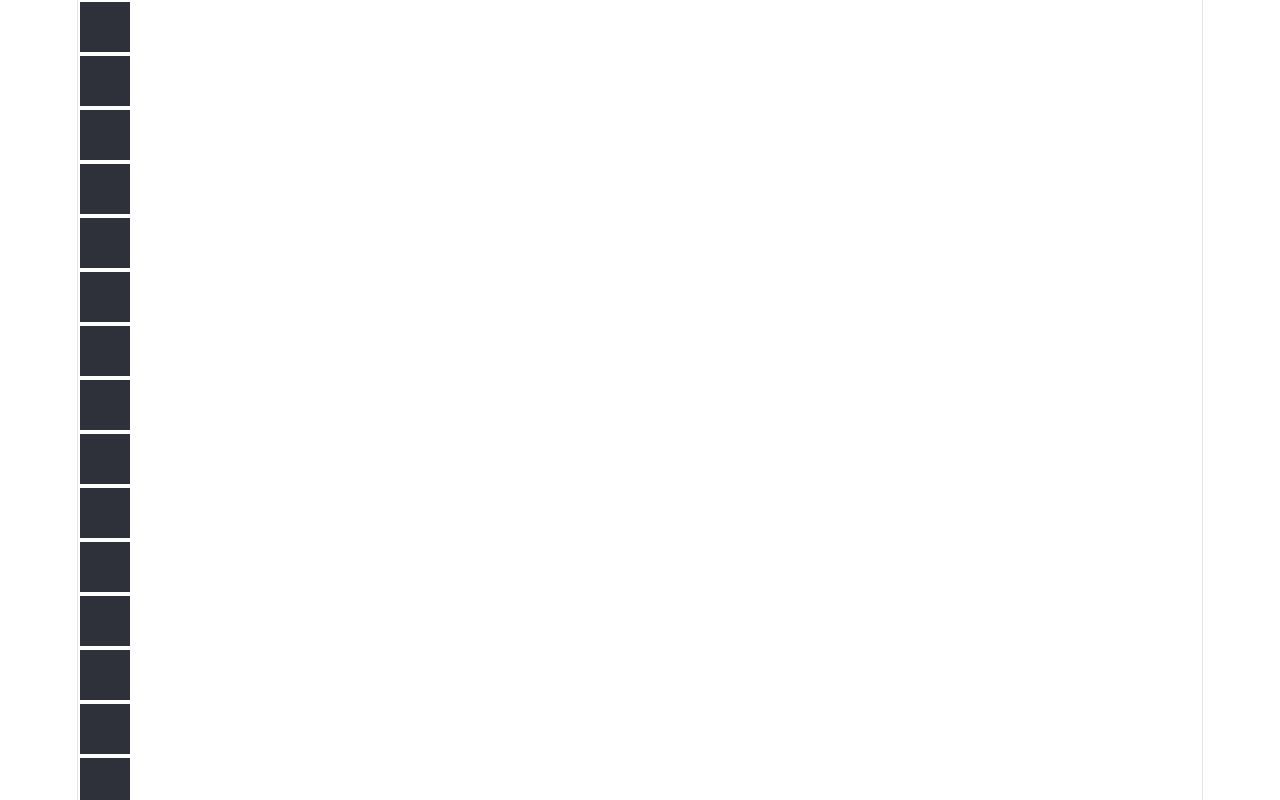
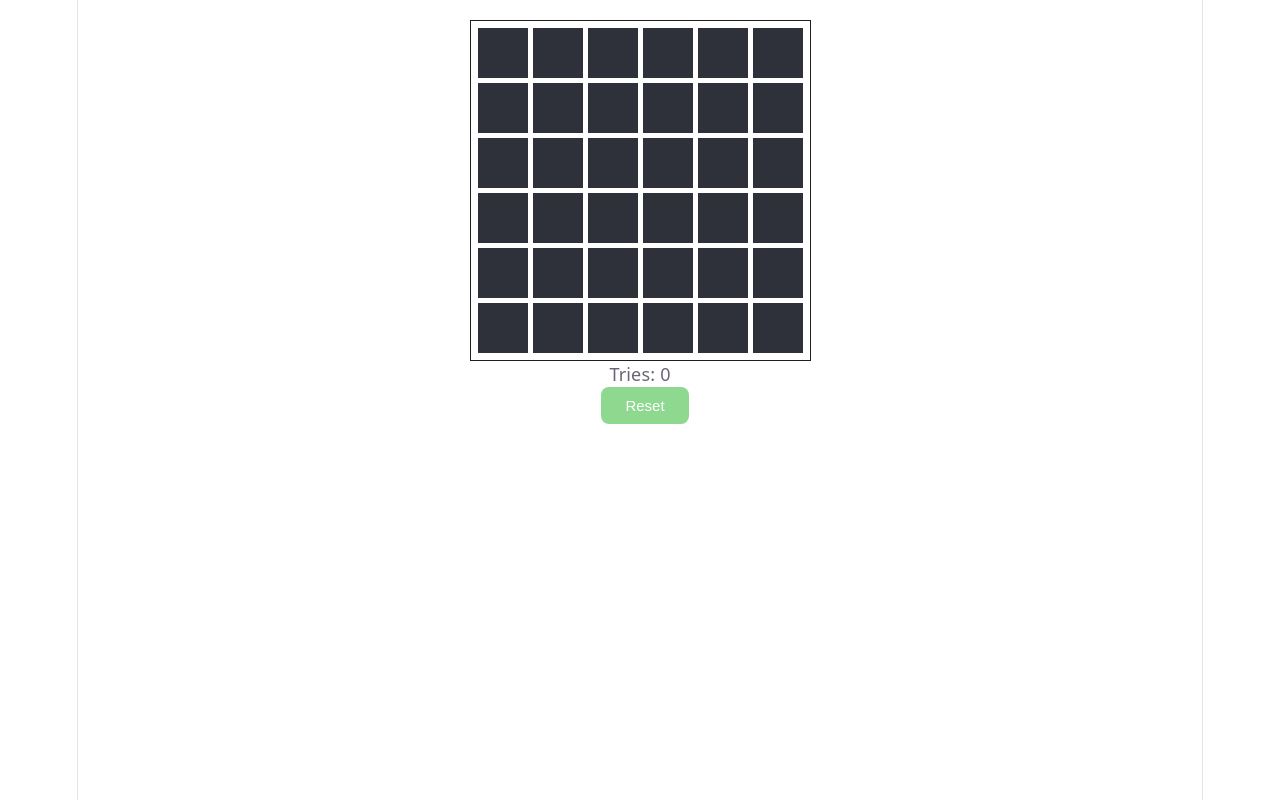
Before and after one commit to SaltaNat-Sagynbek-Solares/54-hw, a React (Vite) app: page / in a window 1280 px wide. Shown: the top 800 px of the page. Built offline with nearby package versions, Linux system fonts and the light colour scheme.

Commit message:
add css styles

```diff
--- a/src/App.css
+++ b/src/App.css
@@ -182,3 +182,26 @@
     border-right-color: var(--border);
   }
 }
+
+.container{
+  display: flex;
+  flex-direction: column;
+  align-items: center;
+  margin: 20px;
+}
+
+.btn-reset{
+  margin-left: 10px ;
+  padding: 10px 24px;
+  border: none;
+  border-radius: 8px;
+  font-size: 15px;
+  color: white;
+  cursor: pointer;
+  background: #8fd88f;
+  transition: background 0.2s;
+}
+
+.btn-reset:hover{
+  background: #70bc70;
+}
--- a/src/App.tsx
+++ b/src/App.tsx
@@ -53,10 +53,10 @@ interface Square {
     };
 
     return (
-      <div>
+      <div className="container">
         <Board squares={squares} onSquareClick={handleClick} />
         <p>Tries: {tries}</p>
-        <button onClick={handleReset}>Reset</button>
+        <button className="btn-reset" onClick={handleReset}>Reset</button>
       </div>
     );
 
--- /dev/null
+++ b/src/components/Board.css
@@ -0,0 +1,9 @@
+.board{
+  display: grid;
+  grid-template-columns: repeat(6, 1fr);
+  gap: 1px;
+  width: fit-content;
+  border: 1px solid #201f1f;
+  padding: 5px;
+  align-items: center;
+}
--- a/src/components/Board.tsx
+++ b/src/components/Board.tsx
@@ -1,4 +1,5 @@
 import SingleSquare  from "./SingleSquare.tsx";
+import "./Board.css"
 
 interface  Square{
   id: string;
```
